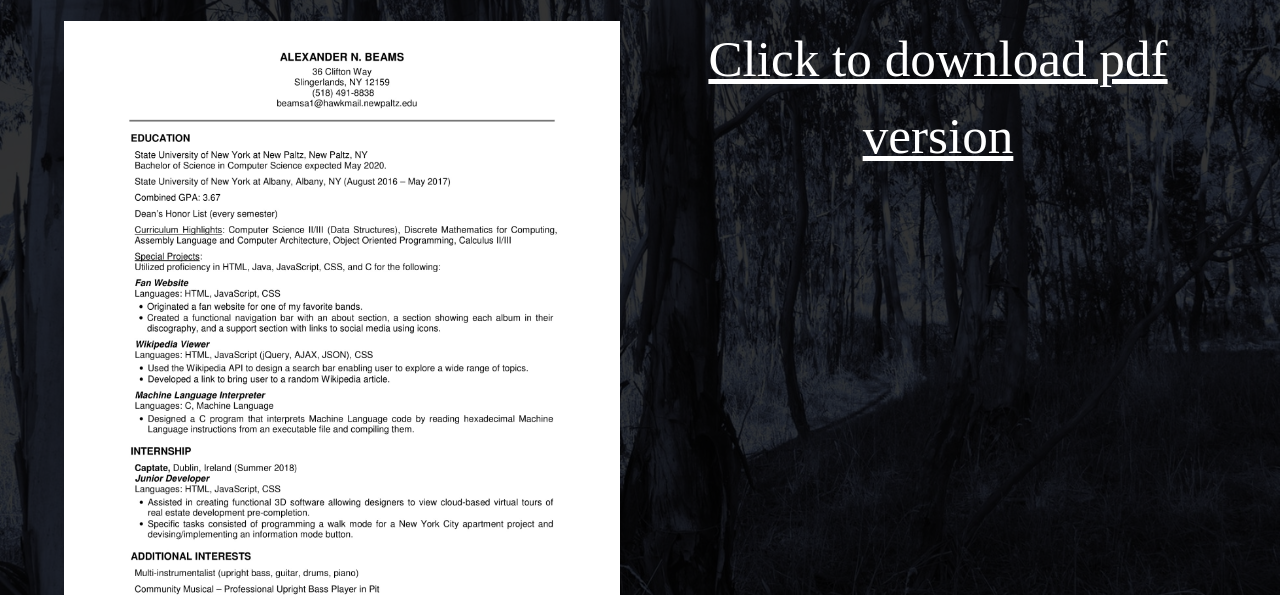
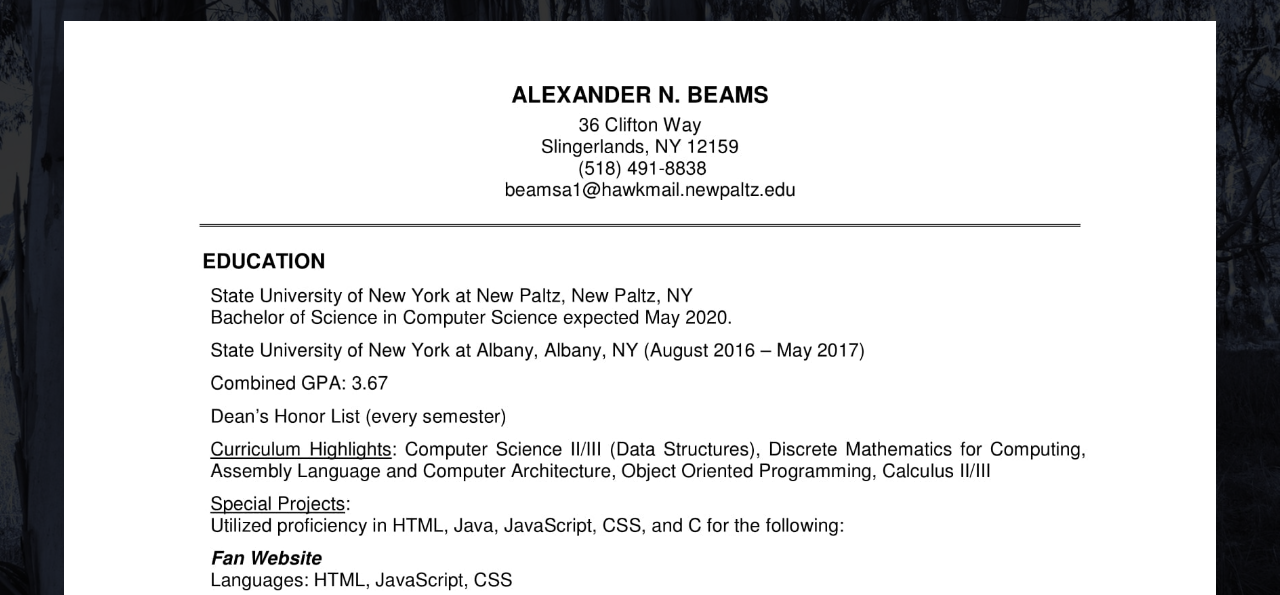
Before and after one commit to alexbeams1898/alex-beams-portfolio, a website: page dist/resume.html in a window 1280 px wide. Shown: the part 201-796 px from the top of the page. Drawn offline with Linux system fonts and the light colour scheme.

Commit message:
Finished in-progress version of portfolio

```diff
--- a/scss/main.scss
+++ b/scss/main.scss
@@ -163,10 +163,10 @@ main {
     min-height: 150px;
     height: auto;
 
-    &:hover {
-      @include easeOut;
-      opacity: 0.5;
-    }
+    // &:hover {
+    //   @include easeOut;
+    //   opacity: 0.5;
+    // }
   }
 }
 
@@ -186,23 +186,9 @@ main {
 }
 
 .resume {
-  display: grid;
-  grid-template-areas:
-    "resume click-directions"
-    "resume click-directions";
-  grid-gap: 40px;
-  grid-template-columns: repeat(2, 1fr);
-
   .my-resume {
-    grid-area: resume;
     width: 100%;
     height: 100%;
-  }
-  .click-directions {
-    grid-area: click-directions;
-    text-align: center;
-    font-size: 4vw;
-    color: white;
   }
 }
 
```
Also changed, not shown: dist/css/main.css, dist/resume.html, dist/work.html, 1 other file.
